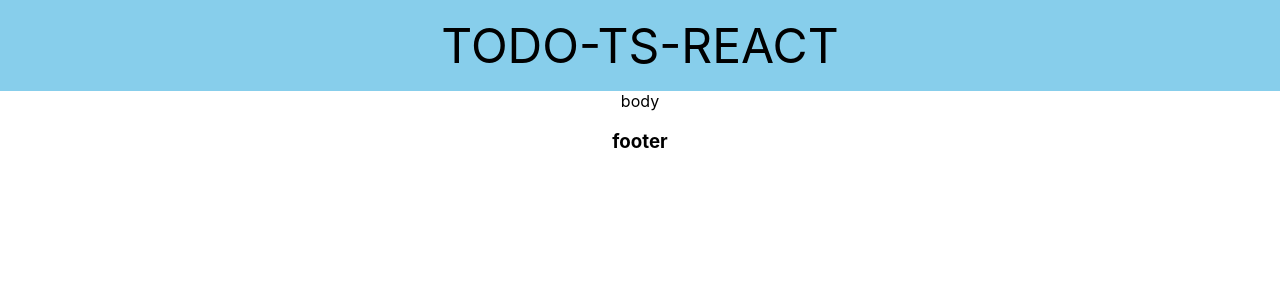
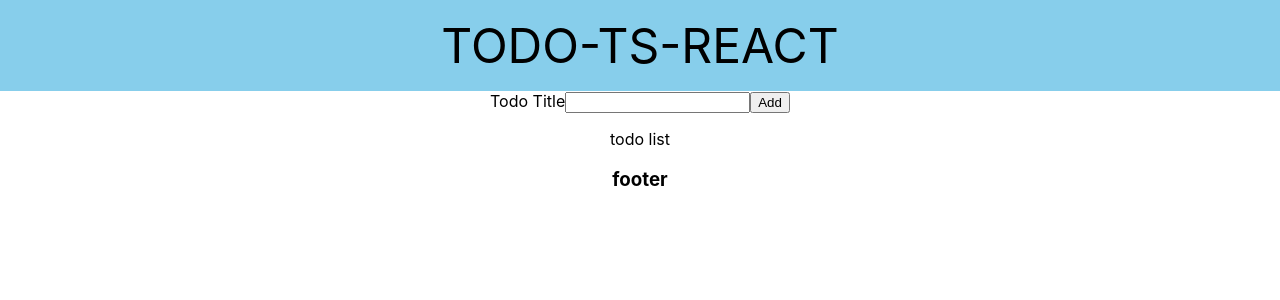
Before and after one commit to Einere/todo-ts-react, a React (Create React App) app: page / in a window 1280 px wide. Shown: the top 300 px of the page. Built offline with nearby package versions, Linux system fonts and the light colour scheme.

Commit message:
Fix: add basic component & context to Body
`Body`컴포넌트에 `TodoInfoContext`와 `TodoInput`, `TodoList`컴포넌트를 추가함.

Signed-off-by: Einere <kjwsx23@gmail.com>

```diff
--- a/src/component/Body/Body.style.ts
+++ b/src/component/Body/Body.style.ts
@@ -1,5 +1,6 @@
 import styled from 'styled-components';
 
 export default styled.section`
+    width: 100vw;
 
 `;
--- a/src/component/Body/Body.tsx
+++ b/src/component/Body/Body.tsx
@@ -1,9 +1,21 @@
 import * as React from 'react';
 import {FunctionComponent} from 'react';
 import BodyStyle from './Body.style';
+import {TodoInput} from '../TodoInput/TodoInput';
+import {TodoList} from "../TodoList/TodoList";
+import {TodoInfoContext, TodoInfoContextType} from "../TodoInfoContext/TodoInfoContext";
+
+
+const todoInfoContext: TodoInfoContextType = {
+    todoInfoList: []
+};
 
 export const Body: FunctionComponent = function () {
     return (
-        <BodyStyle>body</BodyStyle>
+        <BodyStyle>
+            <TodoInfoContext.Provider value={todoInfoContext}/>
+            <TodoInput/>
+            <TodoList/>
+        </BodyStyle>
     );
 };
```
